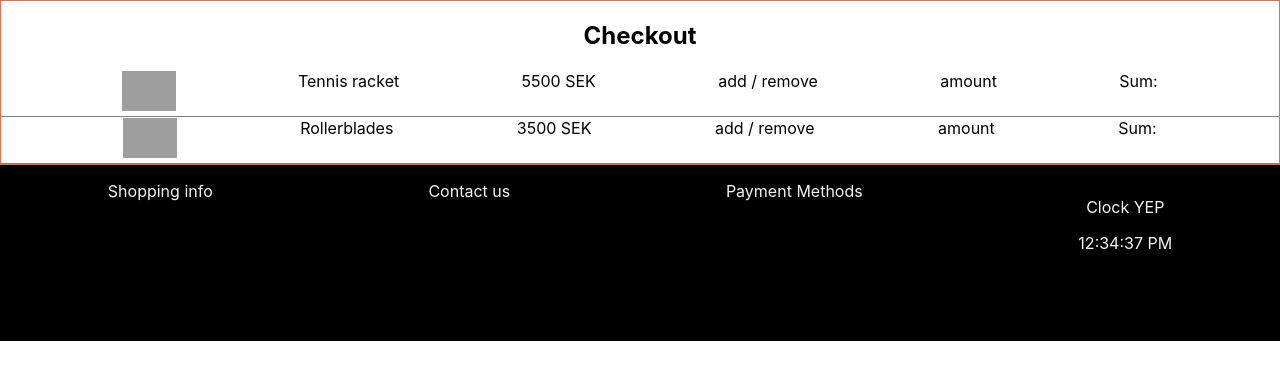
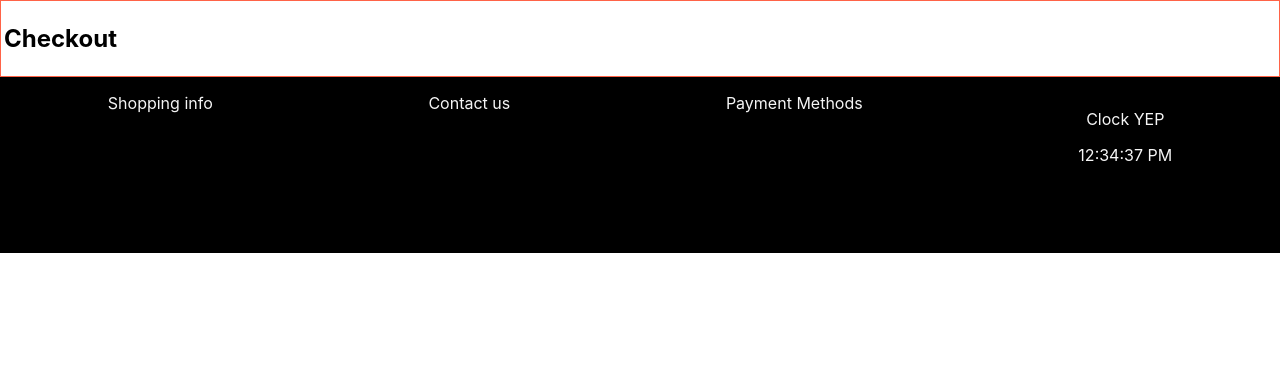
Before and after one commit to fishenchips/React-Group-Project, a React (Create React App) app in the folder dynamic-react-app/: page /checkout in a window 1280 px wide. Shown: the top 380 px of the page. Built offline with nearby package versions, Linux system fonts and the light colour scheme; grey boxes are pictures that could not be loaded.

Commit message:
adding more styling

```diff
--- a/dynamic-react-app/src/pages/Checkout.js
+++ b/dynamic-react-app/src/pages/Checkout.js
@@ -20,15 +20,22 @@ const defaultCart = [{
 ]
 
 function Checkout() {
-    const [item, setItem] = useState(defaultCart)
+    const [item, setItem] = useState([])
 
 
     console.log("default todos", item)
   return (
+    !item
+        ? <p>empty</p>
+        :
     <section>
         <Table>
             <thead>
-                <h2>Checkout</h2>
+                <tr>
+                    <td>
+                        <h2>Checkout</h2>
+                    </td>
+                </tr>
             </thead>
             <tbody>
                 {
@@ -65,6 +72,8 @@ const TableRow = styled.tr`
     justify-content: space-evenly;
     width: 100%;
     border-bottom: 1px solid gray;
+    margin-top: 1vh;
+    padding: 1rem;
 `
 
 const Img = styled.img`
```
